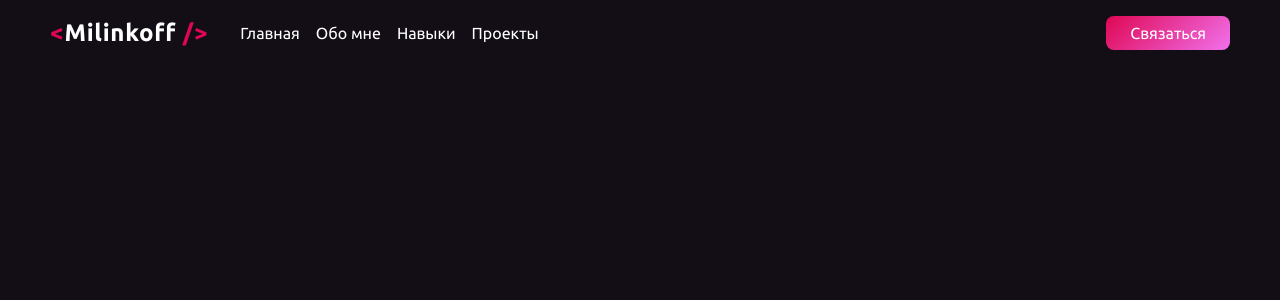
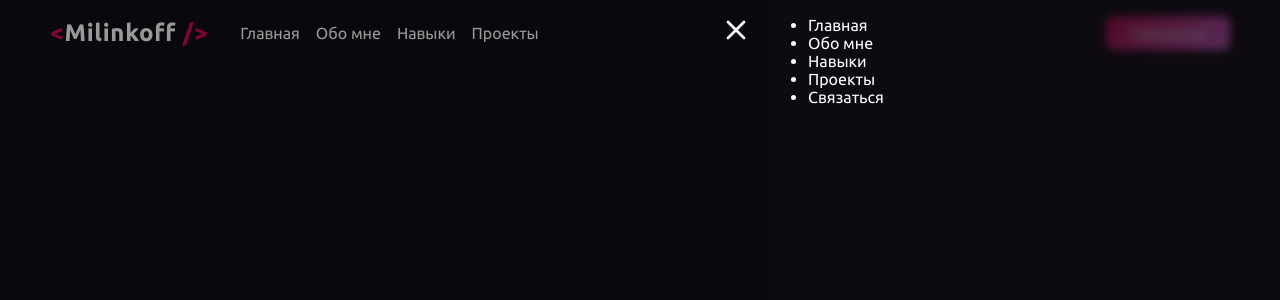
Before and after one commit to Milinkov-N/portfolio, a Next.js app: page / in a window 1280 px wide. Shown: the top 300 px of the page. Built offline with nearby package versions, Linux system fonts and the light colour scheme.

Commit message:
created Portal component

```diff
--- a/components/Header.tsx
+++ b/components/Header.tsx
@@ -3,6 +3,7 @@ import Logo from './Logo'
 import Button from './Button'
 import Wrapper from './Wrapper'
 import { HiMenu } from 'react-icons/hi'
+import SideNav from './SideNav'
 
 export default function Header() {
   return (
@@ -30,6 +31,7 @@ export default function Header() {
           <HiMenu />
         </Button>
       </Wrapper>
+      <SideNav />
     </header>
   )
 }
--- /dev/null
+++ b/components/Portal.tsx
@@ -0,0 +1,17 @@
+import { ReactNode, useEffect, useRef, useState } from 'react'
+import { createPortal } from 'react-dom'
+
+export interface IPortal {
+  children: ReactNode
+  selector: string
+}
+
+export default function Portal({ children, selector }: IPortal) {
+  let ref: any = useRef(null)
+  const [mounted, setMounted] = useState(false)
+  useEffect(() => {
+    ref.current = document.querySelector(selector)
+    setMounted(true)
+  })
+  return mounted ? createPortal(children, ref.current) : null
+}
--- /dev/null
+++ b/components/SideNav.tsx
@@ -0,0 +1,28 @@
+import styles from 'styles/SideNav.module.css'
+import { HiOutlineX } from 'react-icons/hi'
+import Portal from './Portal'
+import Button from './Button'
+
+export default function SideNav() {
+  return (
+    <Portal selector='#portal'>
+      <div className={ styles.overlay } />
+      <nav className={ styles.nav }>
+        <ul>
+          <li><a href='#home'>Главная</a></li>
+          <li><a href='#about'>Обо мне</a></li>
+          <li><a href='#skills'>Навыки</a></li>
+          <li><a href='#projects'>Проекты</a></li>
+          <li><a href='#contact'>Связаться</a></li>
+        </ul>
+        <Button
+          className={ styles.closeBtn }
+          variant='icon'
+          OnClick={ () => console.log('lcik2') }
+        >
+          <HiOutlineX />
+        </Button>
+      </nav>
+    </Portal>
+  )
+}
--- a/package.json
+++ b/package.json
@@ -17,6 +17,7 @@
   "devDependencies": {
     "@types/node": "17.0.19",
     "@types/react": "17.0.39",
+    "@types/react-dom": "^17.0.11",
     "eslint": "8.9.0",
     "eslint-config-next": "12.1.0",
     "typescript": "4.5.5"
--- /dev/null
+++ b/pages/_document.tsx
@@ -0,0 +1,17 @@
+import Document, { Html, Head, Main, NextScript } from 'next/document'
+
+export default class MyDocument extends Document {
+  render() {
+    return (
+      <Html>
+        <Head />
+        <body>
+          <Main />
+          {/* Here we will mount our modal portal */}
+          <div id='portal' />
+          <NextScript />
+        </body>
+      </Html>
+    )
+  }
+}
--- /dev/null
+++ b/styles/SideNav.module.css
@@ -0,0 +1,27 @@
+.nav {
+  position: fixed;
+  top: 0;
+  right: 0;
+  width: 40%;
+  height: 100vh;
+  background: var(--bg-clr-300);
+}
+
+@supports (backdrop-filter: blur(4px)) {
+  .nav {
+    backdrop-filter: blur(4px);
+  }
+}
+
+.overlay {
+  position: absolute;
+  inset: 0;
+  background: rgba(0 0 0 / .4);
+}
+
+.closeBtn {
+  position: absolute;
+  top: .875rem;
+  left: -48px;
+  font-size: 2rem;
+}
--- a/styles/globals.css
+++ b/styles/globals.css
@@ -12,7 +12,8 @@
   --fsz-900: 2.5rem;
 
   /* ------- colors ------- */
-  --bg-clr: #130E16;
+  --bg-clr-300: #130e1675;
+  --bg-clr-400: #130E16;
   --gradient: linear-gradient(135deg, var(--primary-clr-400), var(--secondary-clr-400));
 
   --primary-clr-100: #DF075433;
@@ -58,10 +59,8 @@ body {
   margin: 0;
   font-family: 'Ubuntu', -apple-system, system-ui, BlinkMacSystemFont, Segoe UI,
     Roboto, Oxygen, Cantarell, Fira Sans, Droid Sans, Helvetica Neue, sans-serif;
-  background: var(--bg-clr);
+  background: var(--bg-clr-400);
   color: var(--white);
-  background: var(--bg-clr);
-
 }
 
 a {
```
Also changed, not shown: 1 other file (tests, documents, lock files or other folders).
